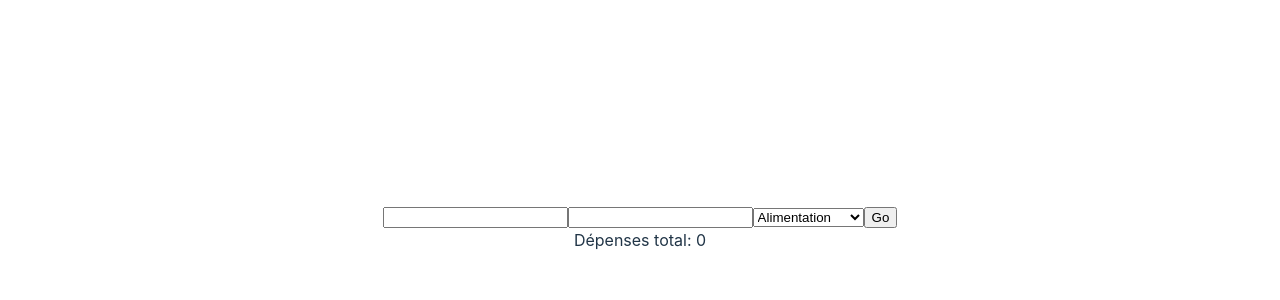
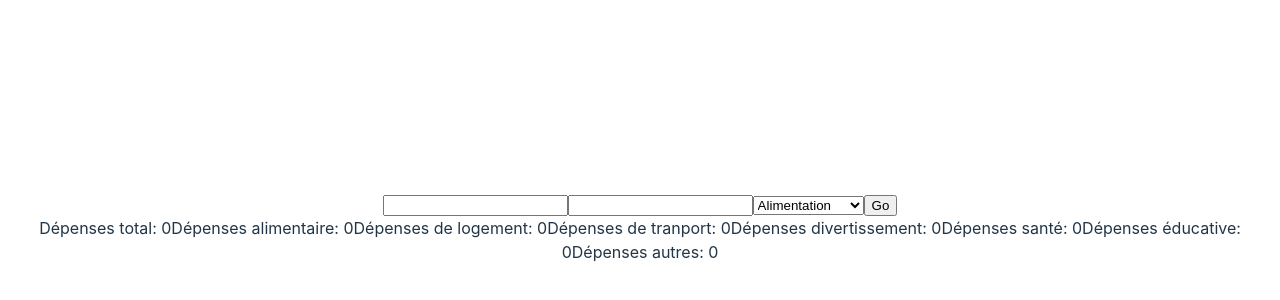
Before and after one commit to Failyriece/eval-depense, a React (Vite) app: page / in a window 1280 px wide. Shown: the part 180-480 px from the top of the page. Built offline with nearby package versions, Linux system fonts and the light colour scheme.

Commit message:
Dépenses (avec catégories, tous est moche)

```diff
--- a/src/components/AllDepense/index.jsx
+++ b/src/components/AllDepense/index.jsx
@@ -4,18 +4,23 @@ function AllDepense() {
     const { state } = useDepense();
 
     const test = state.reduce((acc, obj) => {return acc + obj.price}, 0);
+
+    const filtre = (filt) => {
+        return state.filter((depense) => depense.category == filt).reduce((acc, obj) => {return acc + obj.price}, 0);
+    }
     console.log(test)
     return (
         <>
             Dépenses total: {test}
+            Dépenses alimentaire: {filtre('Alimentation')}
+            Dépenses de logement: {filtre('Logement')}
+            Dépenses de tranport: {filtre('Transport')}
+            Dépenses divertissement: {filtre('Divertissement')}
+            Dépenses santé: {filtre('Santé')}
+            Dépenses éducative: {filtre('Éducation')}
+            Dépenses autres: {filtre('Autres')}
         </>
     )
 }
 
 export default AllDepense
-
-
-// const sumWithInitial = array1.reduce((accumulator, currentValue) => accumulator + currentValue, initialValue);
-// const calcTotal = (state) => {
-//     return state.reduce((accumulator, ...price) => {
-//         return accumulator + state.totalPrice;}, 0);};
```
